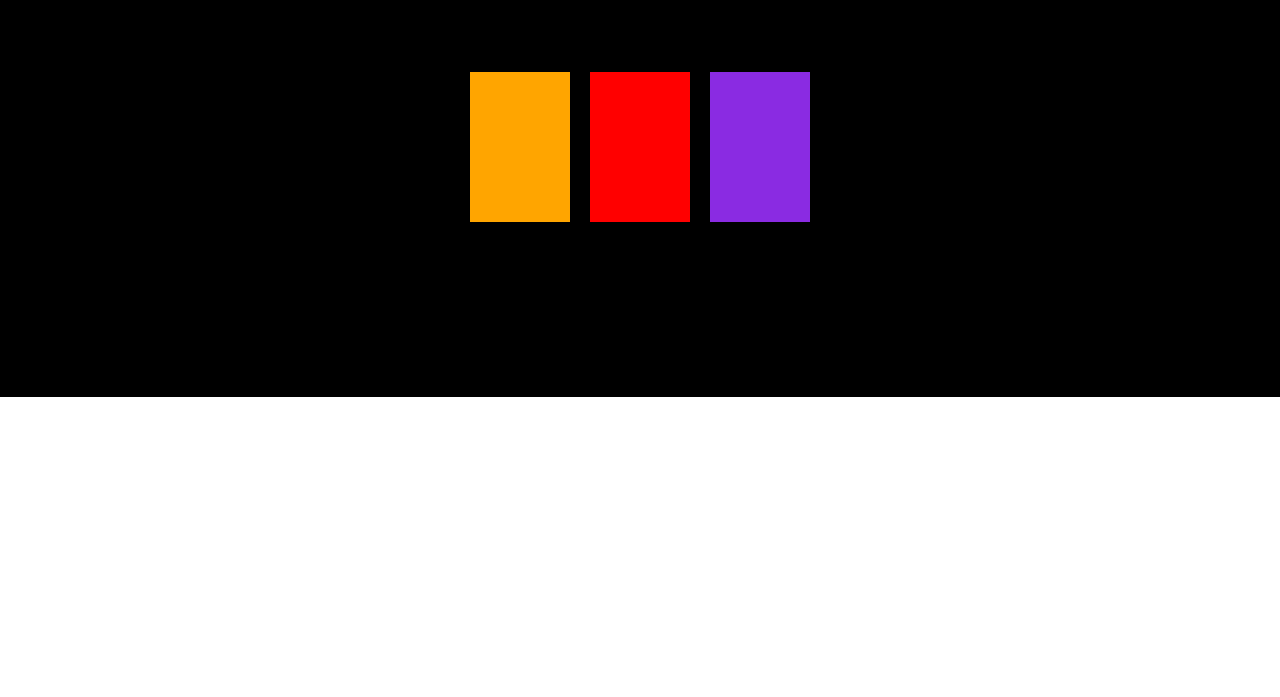
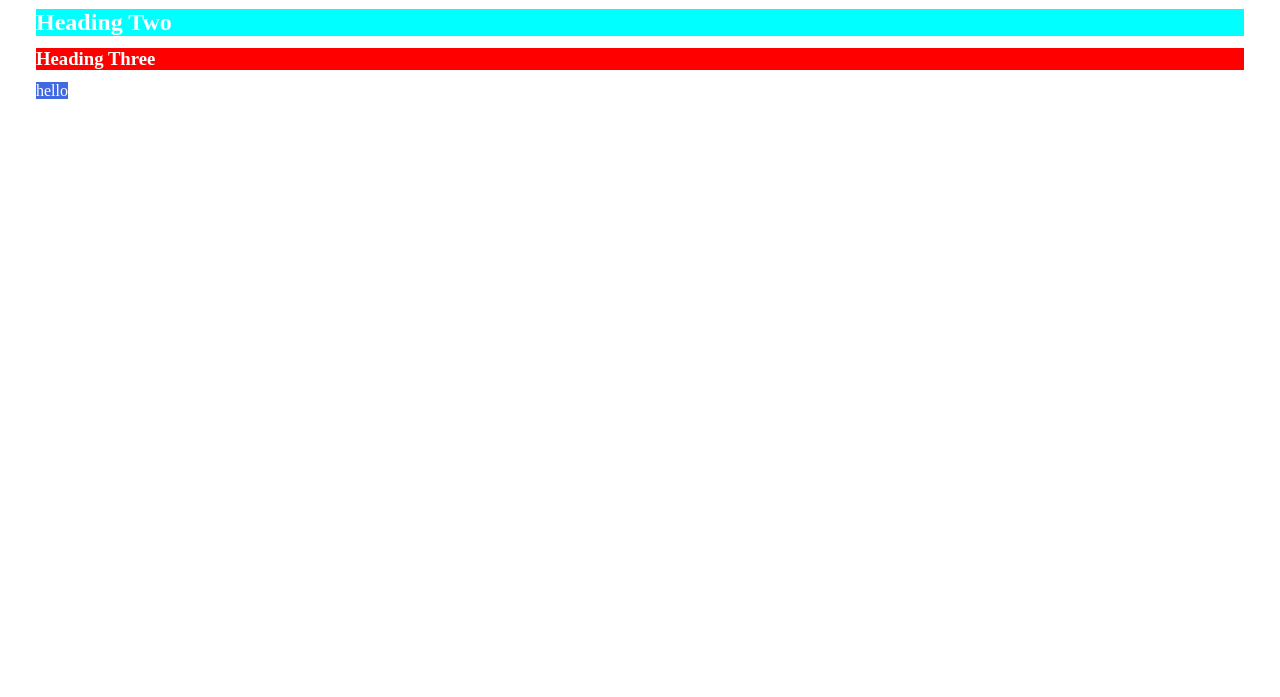
Before and after one commit to Vedant102/Full_Stack_Web_Devlopement, a plain HTML site: page index.html in a window 1280 px wide. Shown: the part 103-800 px from the top of the page. Drawn offline with Linux system fonts and the light colour scheme.

Commit message:
FLEX DISPLAY

```diff
--- a/index.html
+++ b/index.html
@@ -11,38 +11,36 @@
             padding: 0;
             margin: 0;
             box-sizing: border-box;
+            margin: 12px;
         }
 
-        .parent {
-            height: 500px;
-            background-color: black;
-            position: relative;
-            display: flex;
-            flex-direction: row;
-            /* flex-direction: row; ADD ELEMENT IN ROW*/
-            /* flex-direction: column; ADD ELEMENTS IN COLUMN*/
-            /* flex-direction: column-reverse; ELEMENTS IN COLUMN WITH REVERSE ORDER*/
-            /* flex-direction: row-reverse; ELEMENTS IN ROW WITH REVERSE ORDER */
-            justify-content:center; /*ALIGN IN PRIMARY AXIS*/
-            align-items: center; /*ALIGN ITEM IN SECONDARY AXIS*/
+        .background{
+            color: #fff;
         }
-
-        .child {
-            width: 100px;
-            height: 150px;
-            background-color: orange;
-            margin: 10px;
-            display: inline-block;
+        h1.background{ /* ELEMENT + CLASS*/
+          background-color: orange;
+        }
+        h2.background#unique{  /*ELEMENT + CLASS + ID*/
+          background-color: cyan;
+        }
+        h2.background{
+          background-color: palegreen;
+        }
+        h3.background{
+          background-color: red;
+        }
+        span.background{
+          background-color: royalblue;
         }
     </style>
 </head>
+
 <body>
-  <div class="parent">
-    <div class="child"></div>
-    <div style="background-color: red" class="child"></div>
-    <div style="background-color: blueviolet" class="child"></div>
-</div>
-
+    <h1 class="background">Heading One</h1>
+    <h2 class="background">Heading Two</h2>
+    <h2 id="unique" class="background">Heading Two</h2>
+    <h3 class="background">Heading Three</h3>
+    <span class="background">hello</span>
 </body>
 
 </html>
```
